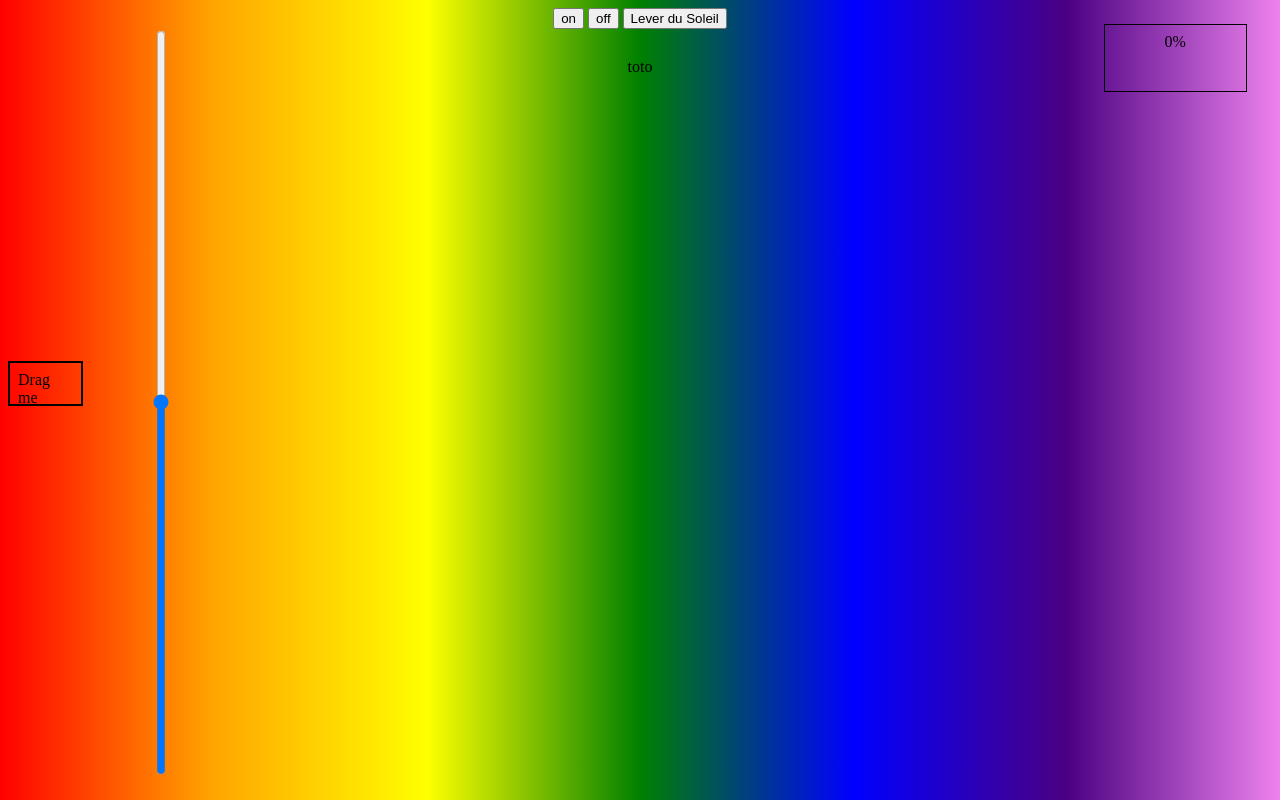
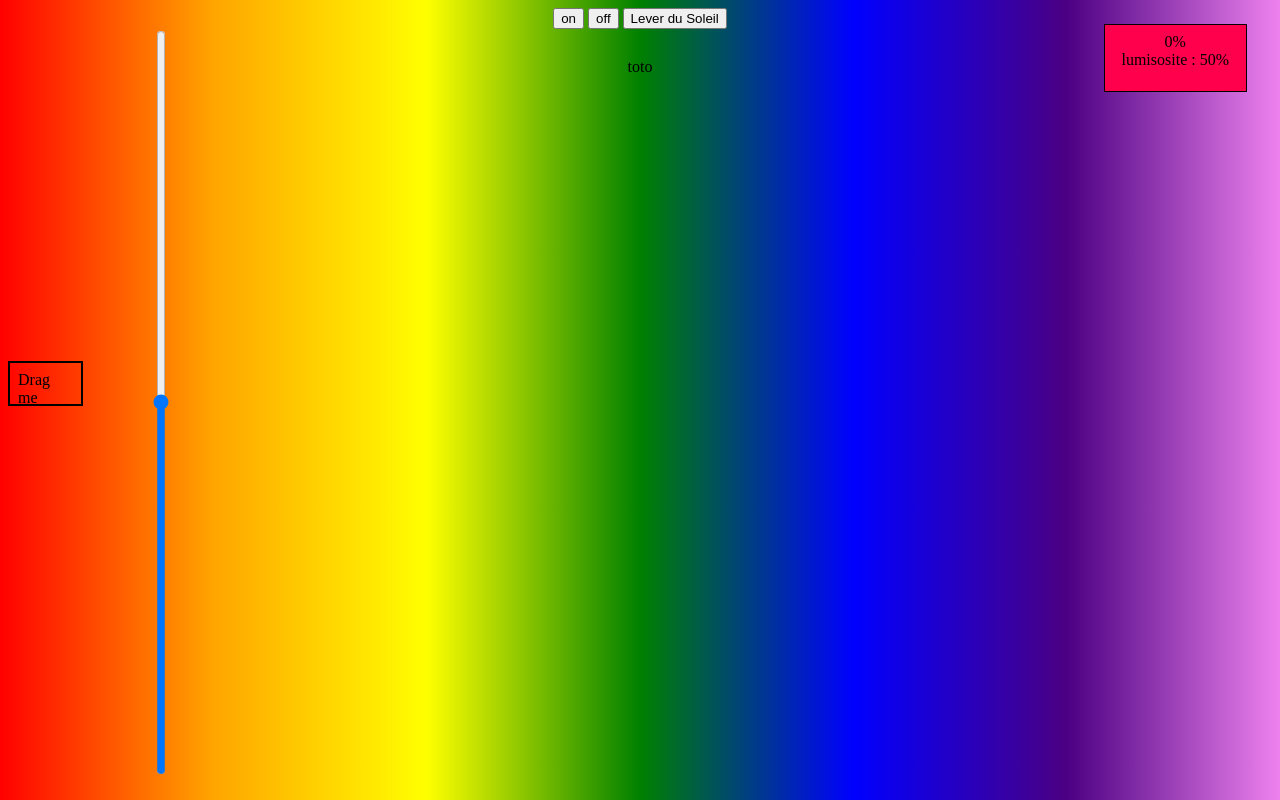
Before and after one commit to superchauzette/projetRGB, a website: page public/index.html in a window 1280 px wide. Drawn offline with nearby package versions, Linux system fonts and the light colour scheme; no server answers.

Commit message:
Update index.html
bug src

```diff
--- a/public/index.html
+++ b/public/index.html
@@ -4,7 +4,7 @@
 	<script src="http://code.jquery.com/jquery-1.10.2.js"></script>
  	<script src="http://code.jquery.com/ui/1.11.3/jquery-ui.js"></script>
 	<link rel="stylesheet" type="text/css" href="style.css">
-	<script scr="client.js"></script>
+	<script src="client.js"></script>
 </head>
 <body>
 	<div id="reponse"> toto</div>
```
